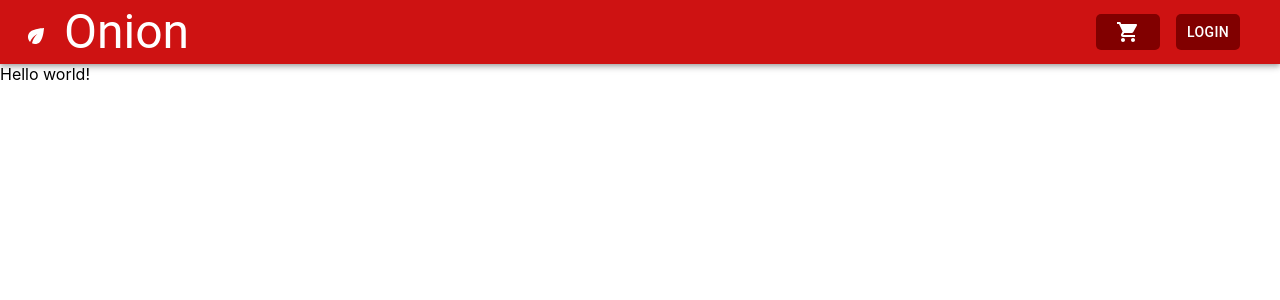
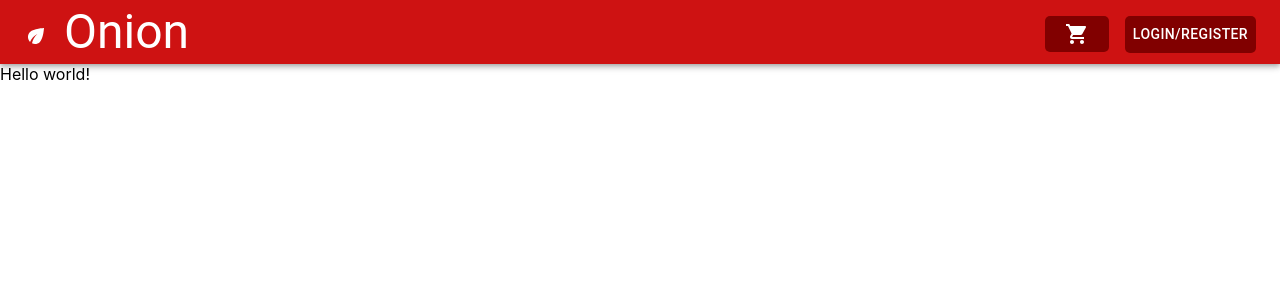
Before and after one commit to Davidohiv7/Final-Project, a React (Create React App) app in the folder client/: page / in a window 1280 px wide. Shown: the top 300 px of the page. Built offline with nearby package versions, Linux system fonts and the light colour scheme.

Commit message:
Added route to login button and ordered the rest
Some of the elements where displayed a little out of line and where going to be a mess if a new button or image should appear. The Link to Home from the logo was also a little bit bigger than we needed to be.

```diff
--- a/client/package.json
+++ b/client/package.json
@@ -45,7 +45,7 @@
   "devDependencies": {
     "redux-devtools": "^3.7.0"
   },
-  "description": "This project was bootstrapped with [Create React App](https://github.com/facebook/create-react-app).",
+  "description": "This project is brought to you by Henry12 Group 2",
   "main": "index.js",
   "author": "",
   "license": "ISC"
--- a/client/src/components/Navbar/NavBar.js
+++ b/client/src/components/Navbar/NavBar.js
@@ -20,12 +20,16 @@ export default function NavBar() {
                 Onion
             </Typography>
           </Link>
+          <div className={classes.div}>
             <Link to="/cart">
                 <Button className={classes.button}>
                     <ShoppingCart/>
                 </Button>
             </Link>
-            <Button className={classes.button}>Login</Button>
+            <Link to="/login">
+              <Button className={classes.button}>Login/Register</Button>
+            </Link>
+          </div>
         </Toolbar>
       </AppBar>
     </div>
--- a/client/src/components/Navbar/NavBarStyles.js
+++ b/client/src/components/Navbar/NavBarStyles.js
@@ -21,8 +21,12 @@ const useStyles = makeStyles((theme) => ({
     link: {
         textDecoration: "none",
         color: "white",
-        flexGrow: 1,
-    }
+    },
+    div: {
+        position: "absolute;right:0;top:0",
+        marginTop: theme.spacing(2),
+        marginRight: theme.spacing(1),
+    },
 }));
 
 export default useStyles;
```
Lines whose indentation alone changed are shown as unchanged.
